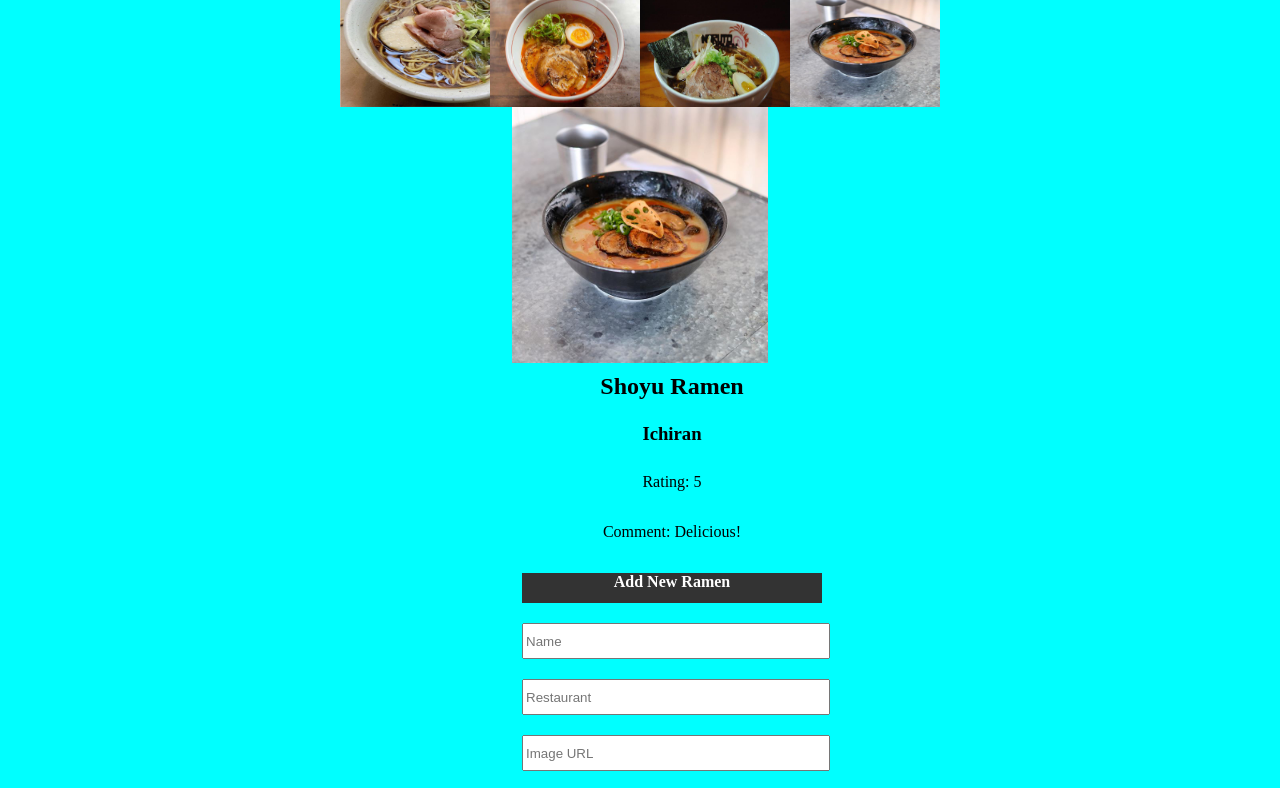
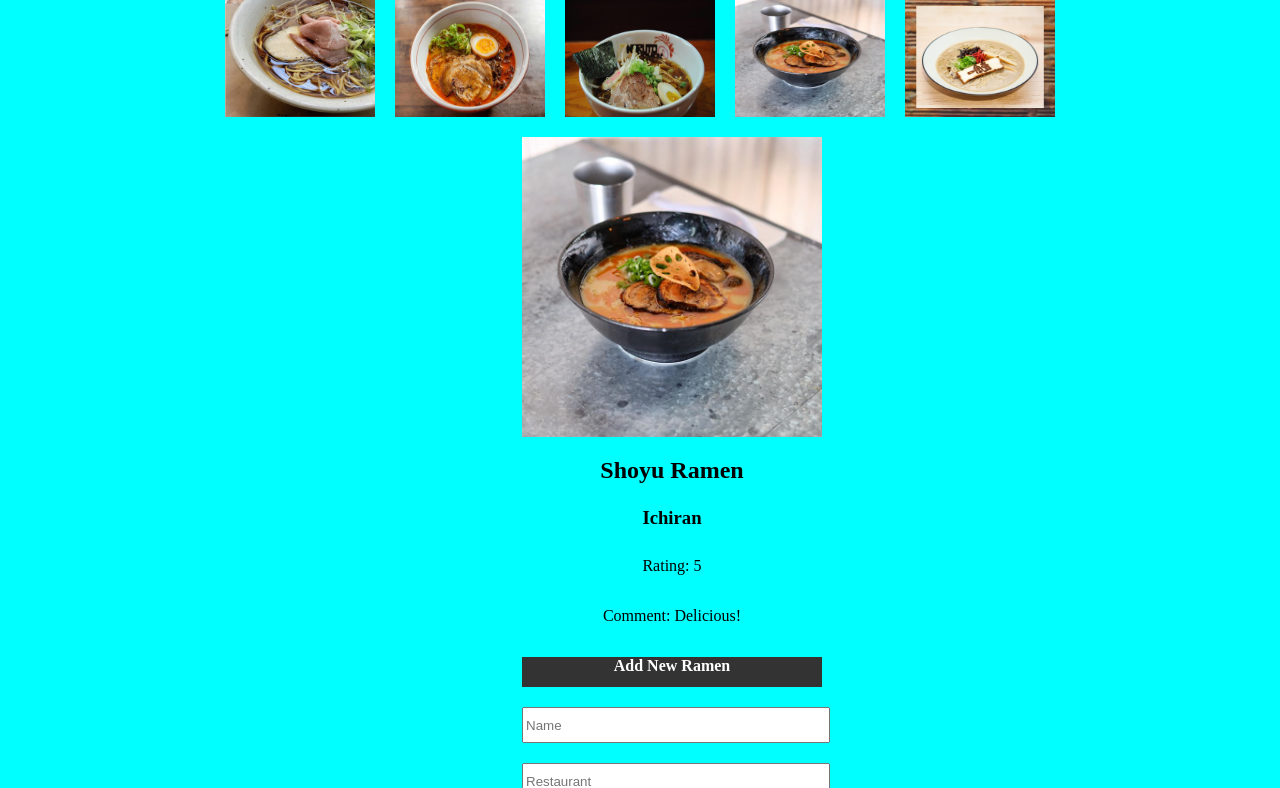
Before and after one commit to Nick-Nyler/ramen-rating-app, a plain HTML site: page index.html in a window 1280 px wide. Shown: the part 83-871 px from the top of the page. Drawn offline with Linux system fonts and the light colour scheme.

Commit message:
added image

```diff
--- a/css/styles.css
+++ b/css/styles.css
@@ -92,3 +92,11 @@ p{
     height: 30px;
     margin: 10px;
 }
+img{
+    display: flex;
+    justify-content: center;
+    align-content: center;
+    width: 300px;
+    height: 300px;
+    margin: 10px;
+}
--- a/index.html
+++ b/index.html
@@ -15,6 +15,7 @@
         <img src="images/kojiro.jpg" alt="image 2">
         <img src="images/naruto.jpg" alt="image 3">
         <img src="images/nirvana.jpg" alt="image 4">
+        <img src="images/shoyu.jpg" alt="image 5">
     </div>
     <div id="detail"  >
         <img id="detail-image" src="images/gyukotsu.jpg" alt="image 1">
--- a/scripts/index.js
+++ b/scripts/index.js
@@ -3,8 +3,7 @@ const ramens = [
     { id: 2, name: "Miso Ramen", restaurant: "Menya", image: "./images/kojiro.jpg", rating: 4, comment: "Very flavorful!" },
     { id: 3, name: "Tonkotsu Ramen", restaurant: "Ramen-ya", image: "./images/naruto.jpg" ,rating: 3, comment: "Good but too salty." },
     { id: 4, name: "Gyukotsu Ramen", restaurant: "Gyukotsu", image: "./images/gyukotsu.jpg" ,rating: 5, comment: "Best ramen in town!" },
-
-
+    { id: 5, name: "Shio Ramen", restaurant: "Shio", image: "./images/nirvana.jpg", rating: 4, comment: "Very light and refreshing!" }
  ];
 
 function displayRamens() {
```
